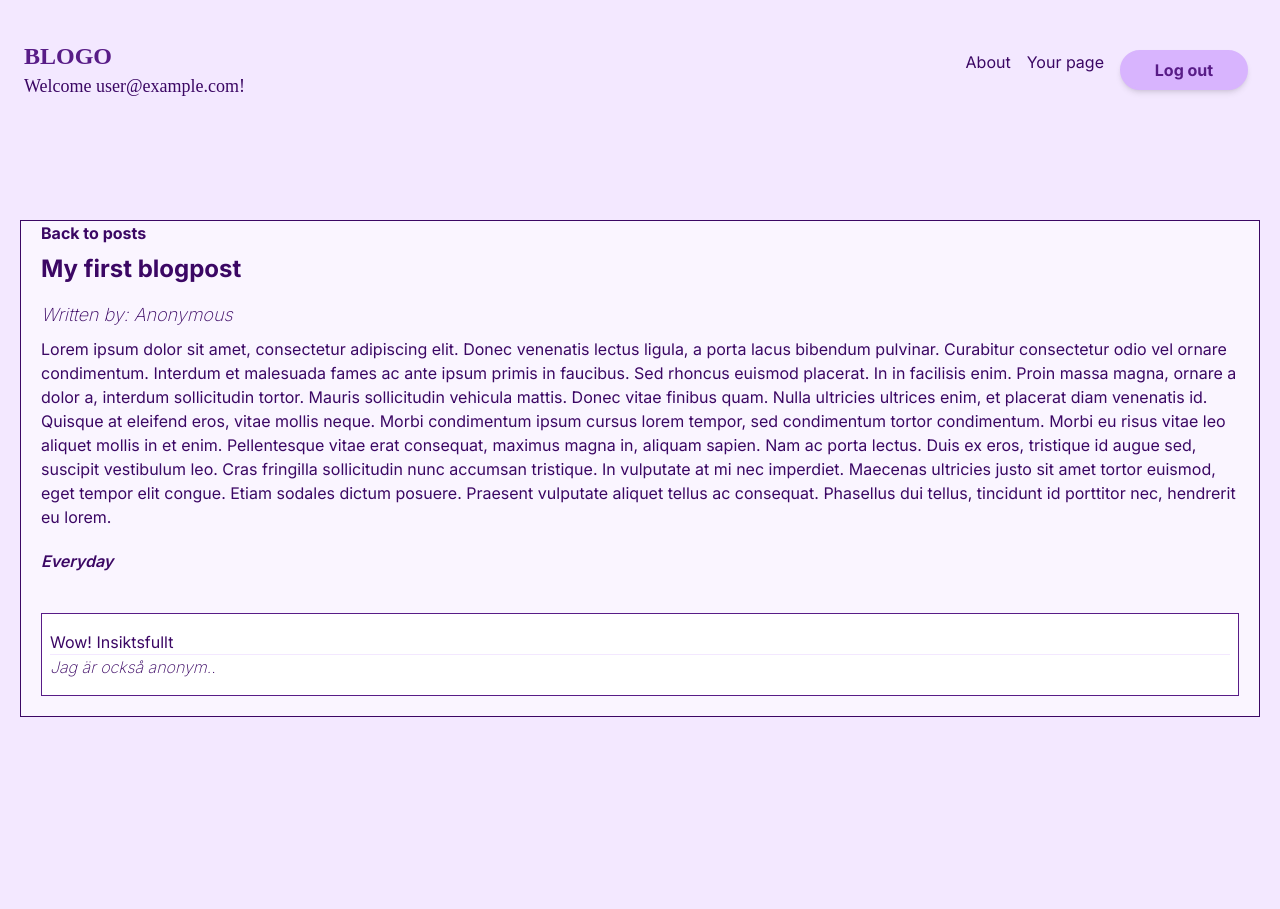
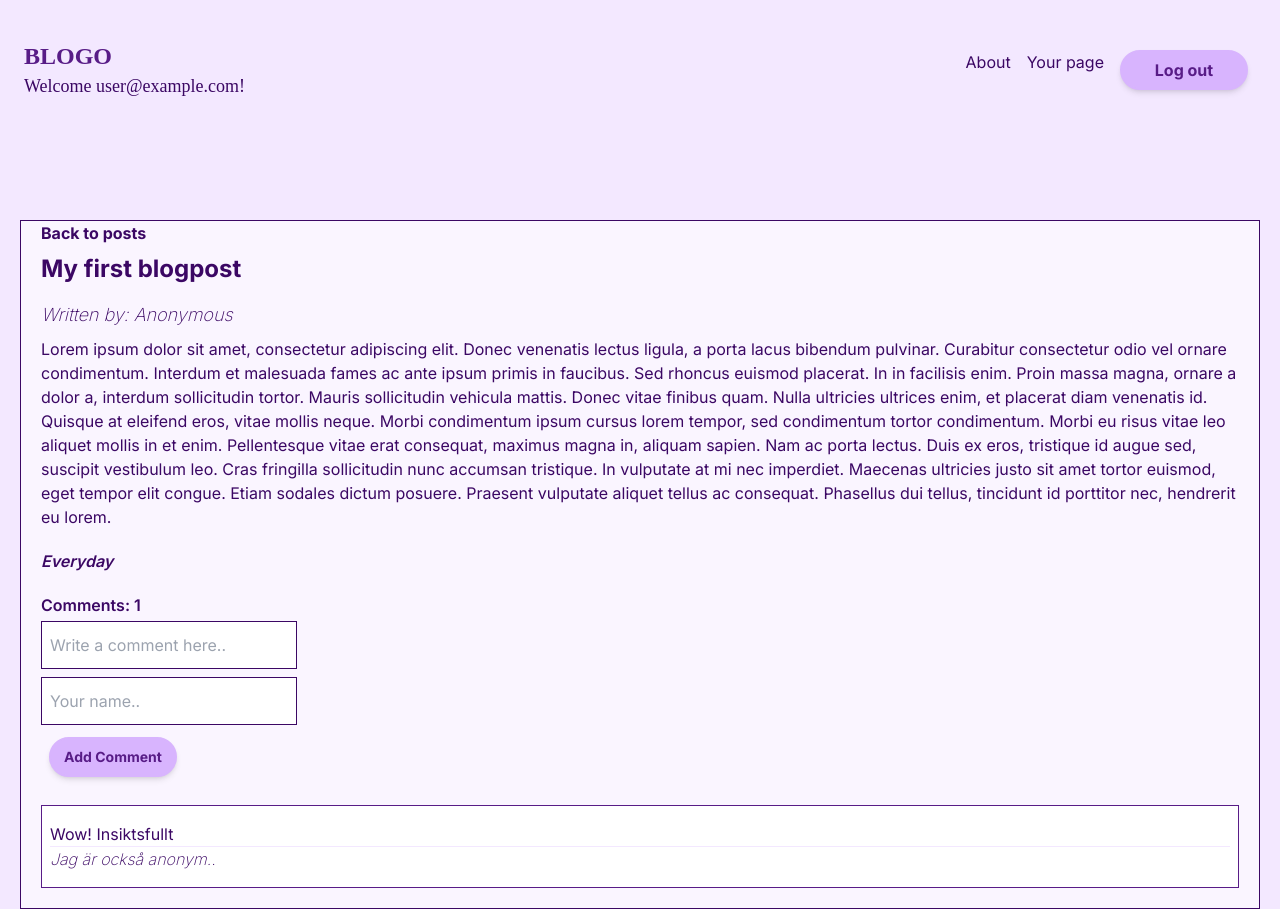
Before and after one commit to emeliesv/futuristic_blog, a React (Vite) app: page /1 in a window 1280 px wide. Before the commit the page ends 800 px from the top, so only its background shows below. Built offline with nearby package versions, Linux system fonts and the light colour scheme; no server answers; sample sign-in values are in the browser's storage; a web font is replaced by a local one.

Commit message:
edited comments on singleposts

```diff
--- a/src/components/AddComment.jsx
+++ b/src/components/AddComment.jsx
@@ -31,20 +31,22 @@ const AddComment = ({ postID }) => {
   };
 
   return (
-    <form onSubmit={submitComment}>
+    <form onSubmit={submitComment} className="flex flex-col max-w-64">
       <input
+        className="h-12 my-1 px-2 border border-solid border-purple-950"
         type="text"
         name="body"
         onChange={handleChange}
         placeholder="Write a comment here.."
       />
       <input
+        className="h-12 my-1 px-2 border border-solid border-purple-950"
         type="text"
         name="author"
         onChange={handleChange}
         placeholder="Your name.."
       />
-      <button type="submit" onClick={submitComment} className="text-sm">
+      <button type="submit" onClick={submitComment} className="text-sm my-2">
         Add Comment
       </button>
     </form>
--- a/src/pages/SingleBlogPost.jsx
+++ b/src/pages/SingleBlogPost.jsx
@@ -2,6 +2,7 @@ import { Link, useParams } from "react-router-dom";
 import { useContext } from "react";
 import { PostContext } from "../context/PostContext";
 import { CommentContext } from "../context/CommentContext";
+import AddComment from "../components/AddComment";
 
 const SingleBlogPost = () => {
   const { posts } = useContext(PostContext);
@@ -25,6 +26,12 @@ const SingleBlogPost = () => {
       </h3>
       <p>{singlePost.bodyText}</p>
       <p className="font-semibold italic my-5">{singlePost.category}</p>
+      {commentflow.length > 0 ? (
+        <h4 className="font-semibold">Comments: {commentflow.length}</h4>
+      ) : (
+        <h4 className="font-semibold">There are no comments yet</h4>
+      )}
+      <AddComment postID={postID} />
       {commentflow.map((comment) => {
         return (
           <div
```
